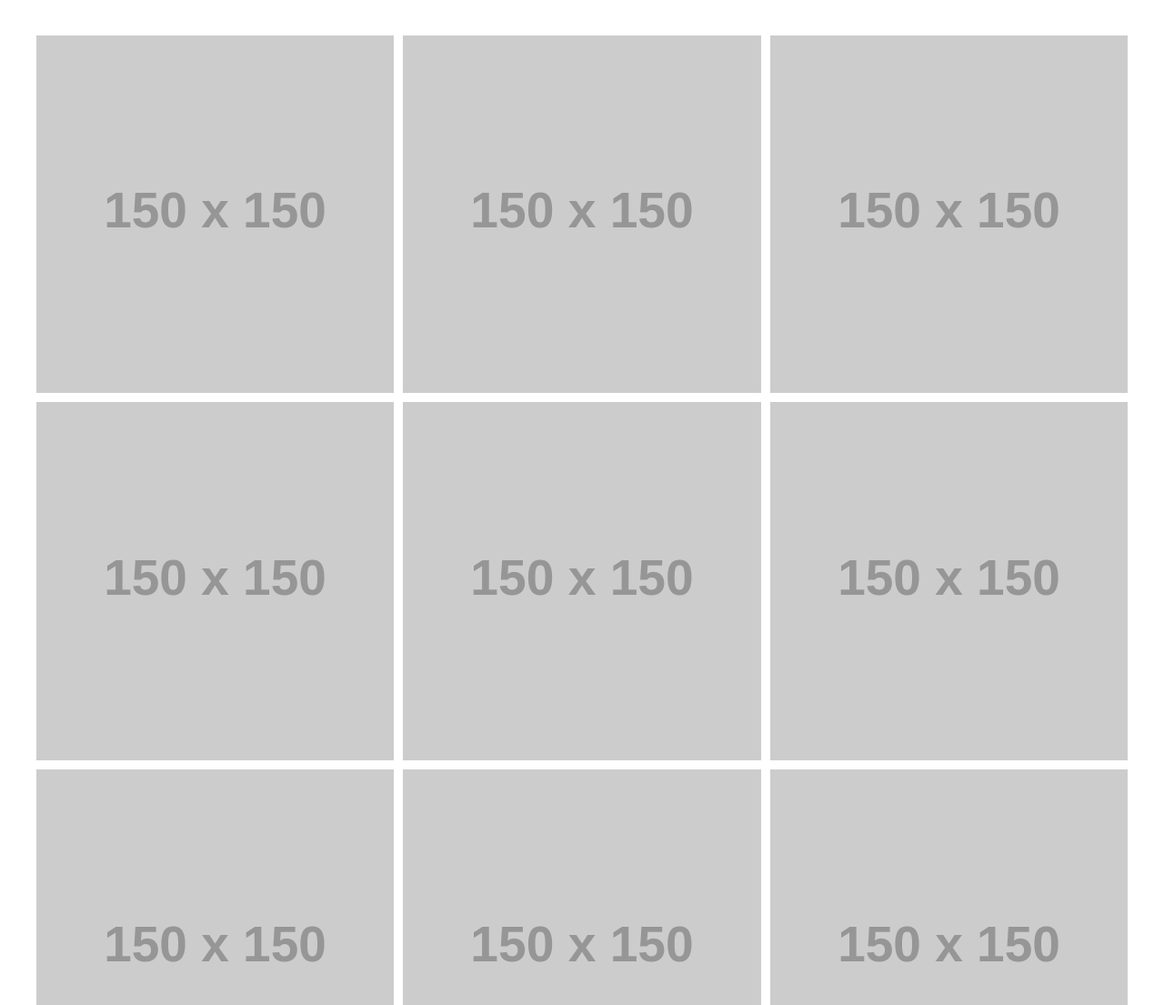
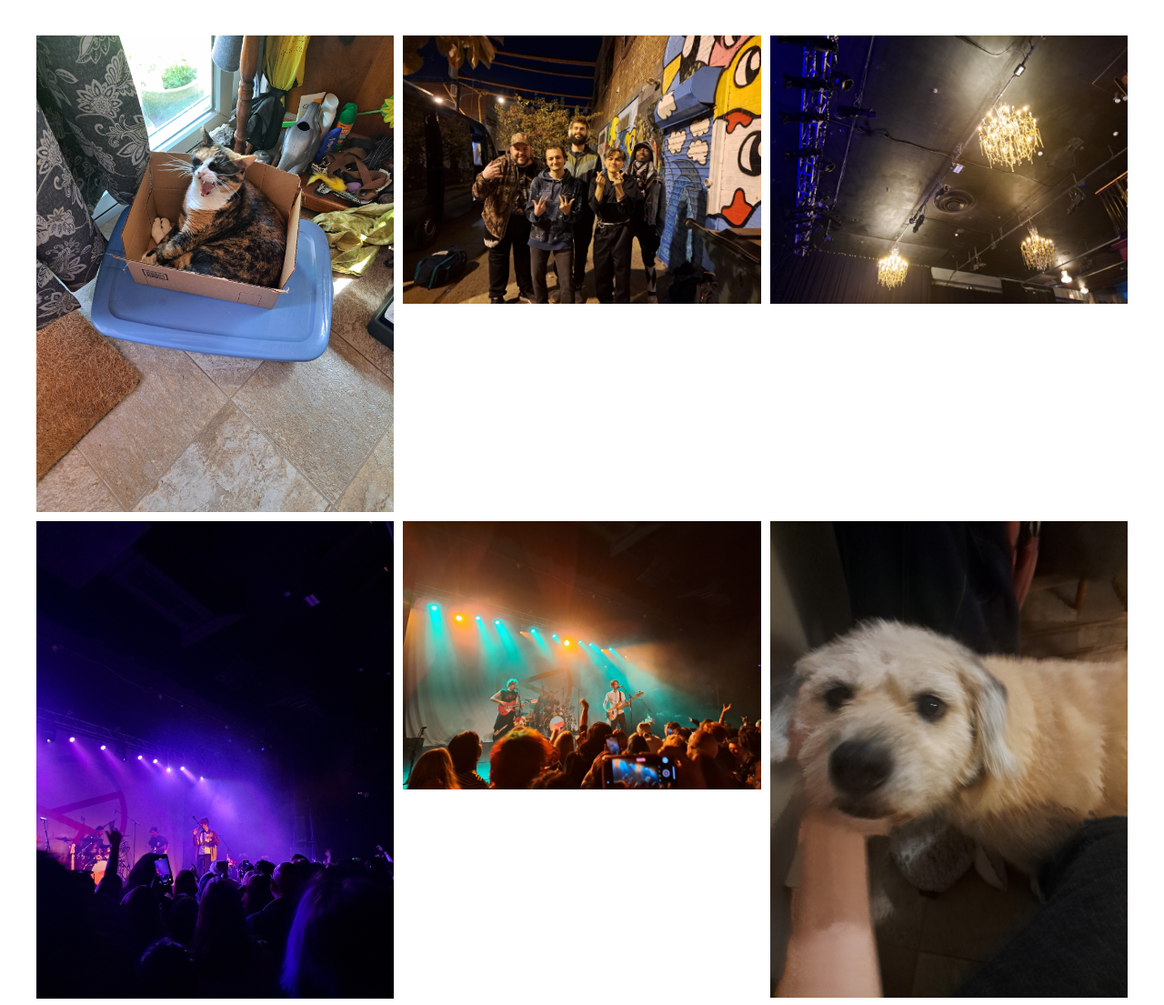
Before and after one commit to jdkilgor/Final-Project, a plain HTML site: page index.html in a window 1280 px wide. Shown: the part 131-1236 px from the top of the page at 91% size. Drawn offline with Linux system fonts and the light colour scheme; placeholder pictures from the web are drawn by us.

Commit message:
Update index.html

```diff
--- a/index.html
+++ b/index.html
@@ -18,15 +18,15 @@
     <div id="collage" class="container">
       <h1>Here's a Collage of Pictures From the Semester!</h1>
       <div class="gallery">
-        <img src="https://via.placeholder.com/150" alt="Image 1" />
-        <img src="https://via.placeholder.com/150" alt="Image 2" />
-        <img src="https://via.placeholder.com/150" alt="Image 3" />
-        <img src="https://via.placeholder.com/150" alt="Image 4" />
-        <img src="https://via.placeholder.com/150" alt="Image 5" />
-        <img src="https://via.placeholder.com/150" alt="Image 6" />
-        <img src="https://via.placeholder.com/150" alt="Image 7" />
-        <img src="https://via.placeholder.com/150" alt="Image 8" />
-        <img src="https://via.placeholder.com/150" alt="Image 9" />
+        <img src="20240521_122818.jpg" />
+        <img src="20241017_235134.jpg" />
+        <img src="20241114_203233.jpg" />
+        <img src="20241114_214731.jpg" />
+        <img src="20241114_215351.jpg" />
+        <img src="20241126_180542.jpg" />
+        <img src="Screenshot_20240714_012223_Snapchat.jpg" />
+        <img src="Screenshot_20240714_012241_Snapchat.jpg" />
+        <img src="Screenshot_20240714_012249_Snapchat.jpg" />
       </div>
     </div>
 
```
